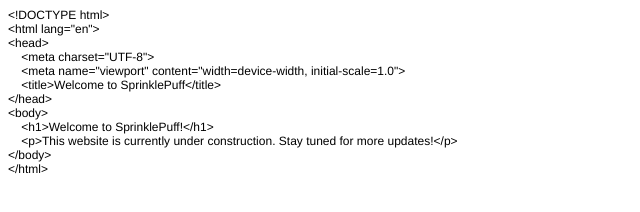
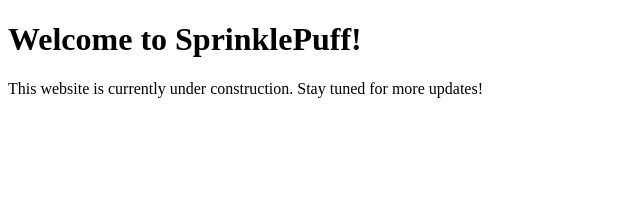
Before and after one commit to FireFoxie13/sprinkle-puff-website, a plain HTML site: page index.html in a window 1280 px wide. Shown: the whole page, without its empty margins (0-640 px from the left). Drawn offline with Linux system fonts and the light colour scheme.

Commit message:
Update index.html

```diff
--- a/index.html
+++ b/index.html
@@ -1,27 +1,12 @@
-<!DOCTYPE html PUBLIC "-//W3C//DTD HTML 4.01//EN" "http://www.w3.org/TR/html4/strict.dtd">
-<html>
+<!DOCTYPE html>
+<html lang="en">
 <head>
-  <meta http-equiv="Content-Type" content="text/html; charset=utf-8">
-  <meta http-equiv="Content-Style-Type" content="text/css">
-  <title></title>
-  <meta name="Generator" content="Cocoa HTML Writer">
-  <meta name="CocoaVersion" content="2487.6">
-  <style type="text/css">
-    p.p1 {margin: 0.0px 0.0px 0.0px 0.0px; font: 12.0px Helvetica}
-  </style>
+    <meta charset="UTF-8">
+    <meta name="viewport" content="width=device-width, initial-scale=1.0">
+    <title>Welcome to SprinklePuff</title>
 </head>
 <body>
-<p class="p1">&lt;!DOCTYPE html&gt;</p>
-<p class="p1">&lt;html lang="en"&gt;</p>
-<p class="p1">&lt;head&gt;</p>
-<p class="p1"><span class="Apple-converted-space">    </span>&lt;meta charset="UTF-8"&gt;</p>
-<p class="p1"><span class="Apple-converted-space">    </span>&lt;meta name="viewport" content="width=device-width, initial-scale=1.0"&gt;</p>
-<p class="p1"><span class="Apple-converted-space">    </span>&lt;title&gt;Welcome to SprinklePuff&lt;/title&gt;</p>
-<p class="p1">&lt;/head&gt;</p>
-<p class="p1">&lt;body&gt;</p>
-<p class="p1"><span class="Apple-converted-space">    </span>&lt;h1&gt;Welcome to SprinklePuff!&lt;/h1&gt;</p>
-<p class="p1"><span class="Apple-converted-space">    </span>&lt;p&gt;This website is currently under construction. Stay tuned for more updates!&lt;/p&gt;</p>
-<p class="p1">&lt;/body&gt;</p>
-<p class="p1">&lt;/html&gt;</p>
+    <h1>Welcome to SprinklePuff!</h1>
+    <p>This website is currently under construction. Stay tuned for more updates!</p>
 </body>
 </html>
```
